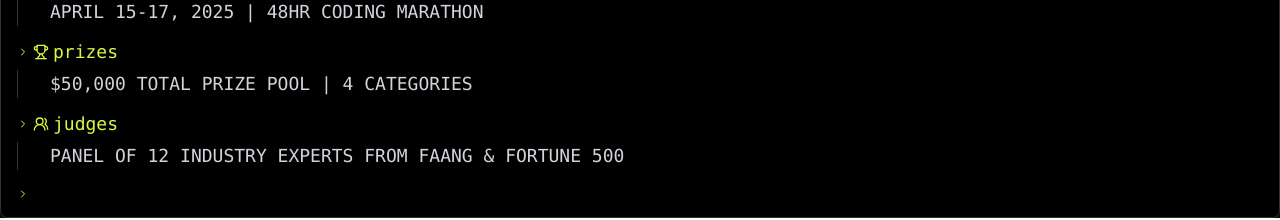
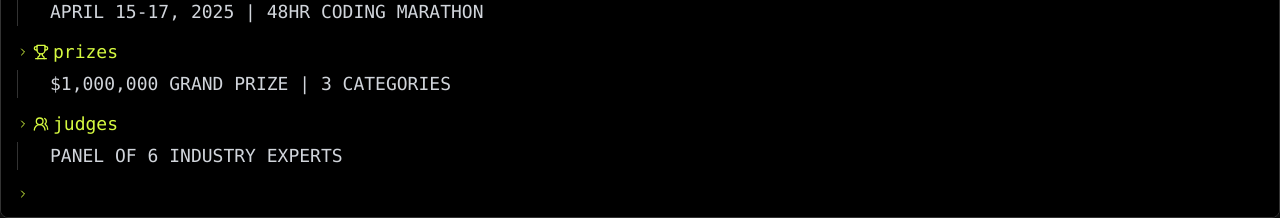
Before and after one commit to OpeyemiSanusi/worldlargesthack, a Next.js app: page / in a window 1280 px wide. Shown: the part 815-1035 px from the top of the page. Built offline with nearby package versions, Linux system fonts and the light colour scheme.

Commit message:
correction on terminal

```diff
--- a/components/ContainerTerminal.tsx
+++ b/components/ContainerTerminal.tsx
@@ -33,13 +33,13 @@ export const ContainerTerminal = ({ className }: ContainerTerminalProps) => {
             id: 'prizes',
             icon: Trophy,
             command: 'prizes',
-            output: '$50,000 TOTAL PRIZE POOL | 4 CATEGORIES',
+            output: '$1,000,000 GRAND PRIZE | 3 CATEGORIES',
         },
         {
             id: 'judges',
             icon: Users2,
             command: 'judges',
-            output: 'PANEL OF 12 INDUSTRY EXPERTS FROM FAANG & FORTUNE 500',
+            output: 'PANEL OF 6 INDUSTRY EXPERTS',
         },
     ];
 
```
